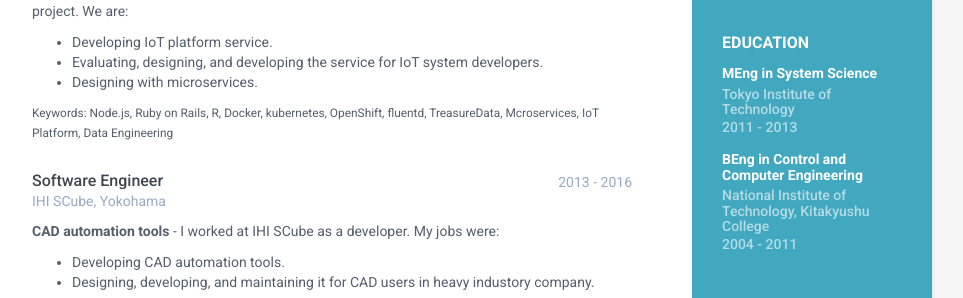
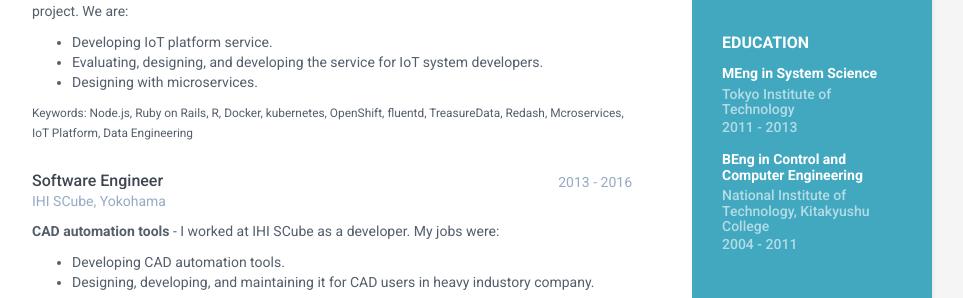
Before and after one commit to cohhei/cohhei.github.io, a Jekyll site: the page built from index.md, in a window 1280 px wide. Shown: the part 561-859 px from the top of the page, without its empty margins (188-1151 px from the left). Built offline with Jekyll 4.4.1, drawn with Linux system fonts in a browser that asks for light colours.

Commit message:
add redash

```diff
--- a/_data/experience.yml
+++ b/_data/experience.yml
@@ -12,7 +12,7 @@
           <li>Evaluating, designing, and developing the service for IoT system developers.</li>
           <li>Designing with microservices.</li>
         </ul>
-  keywords: Node.js, Ruby on Rails, R, Docker, kubernetes, OpenShift, fluentd, TreasureData, Mcroservices, IoT Platform, Data Engineering
+  keywords: Node.js, Ruby on Rails, R, Docker, kubernetes, OpenShift, fluentd, TreasureData, Redash, Mcroservices, IoT Platform, Data Engineering
 
 - title:    Software Engineer
   time:     2013 - 2016
```
